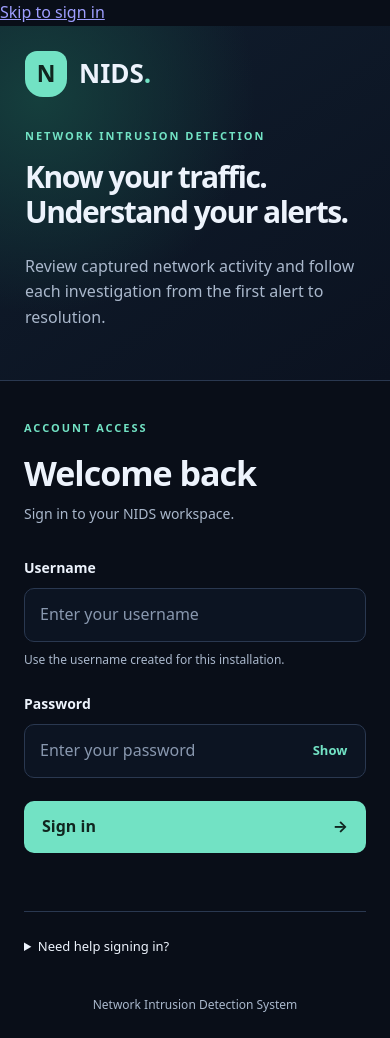
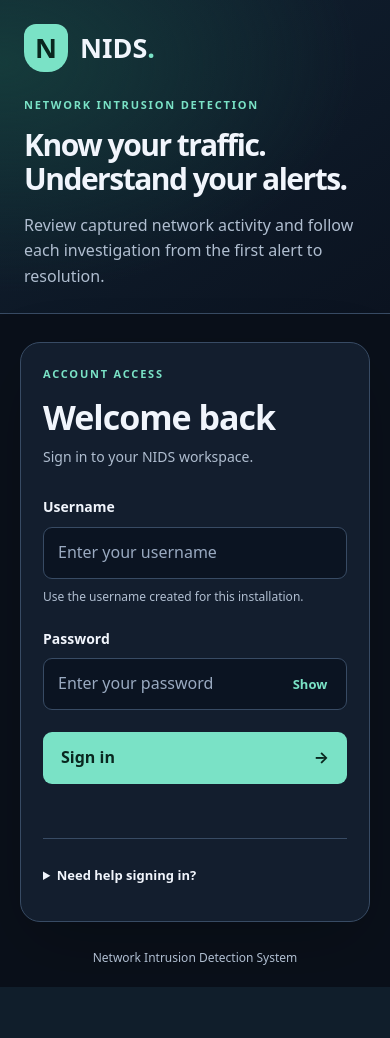
Before and after one commit to AbhishekBRajpurohit/network_intrusion_detection_system, a Flask app: page /login in a window 390 px wide. After the commit the page ends 987 px from the top, so only its background shows below. Run offline with Flask 3, Linux system fonts and the light colour scheme.

Commit message:
style: improve responsive login layout and focus visibility

```diff
--- a/static/css/login.css
+++ b/static/css/login.css
@@ -1,25 +1,29 @@
 :root {
   color-scheme: dark;
-
-  --background: #090e18;
-  --panel: #101827;
-  --input: #0c1422;
-  --border: #2a3850;
-  --text: #edf3fc;
-  --muted: #aab8cc;
-  --accent: #72e2c4;
-  --danger: #ffb3bd;
+  --background: #0a101a;
+  --panel: #131e2e;
+  --input: #0b1422;
+  --border: #384b64;
+  --text: #f1f5fc;
+  --muted: #b0bed0;
+  --accent: #7ae2c6;
+  --danger: #ffc3cc;
 }
 
 * {
   box-sizing: border-box;
 }
 
+[hidden] {
+  display: none !important;
+}
+
 body {
   margin: 0;
   background: var(--background);
   color: var(--text);
-  font-family: system-ui, -apple-system, BlinkMacSystemFont, "Segoe UI", sans-serif;
+  font-family:
+    system-ui, -apple-system, BlinkMacSystemFont, "Segoe UI", sans-serif;
   line-height: 1.6;
 }
 
@@ -28,14 +32,34 @@ input {
   font: inherit;
 }
 
-button,
-a,
-input {
-  -webkit-tap-highlight-color: transparent;
+a {
+  color: var(--accent);
 }
 
-[hidden] {
-  display: none !important;
+button,
+summary {
+  cursor: pointer;
+}
+
+:where(a, button, input, summary, [tabindex]):focus-visible {
+  outline: 3px solid var(--accent);
+  outline-offset: 4px;
+}
+
+.skip-link {
+  position: absolute;
+  top: 12px;
+  left: 12px;
+  z-index: 5;
+  padding: 10px 16px;
+  border-radius: 8px;
+  background: var(--accent);
+  color: #09271f;
+  transform: translateY(-180%);
+}
+
+.skip-link:focus {
+  transform: translateY(0);
 }
 
 .login-layout {
@@ -46,13 +70,13 @@ input {
 }
 
 .intro {
-  padding: 48px clamp(28px, 5vw, 88px);
   display: flex;
   flex-direction: column;
+  padding: 42px clamp(24px, 5vw, 80px);
+  border-right: 1px solid var(--border);
   background:
-    radial-gradient(circle at 10% 20%, #153f3d 0, transparent 48%),
-    linear-gradient(145deg, #101d2d, #0b1220);
-  border-right: 1px solid var(--border);
+    radial-gradient(ellipse at 0 20%, #153b3b, transparent 65%),
+    linear-gradient(145deg, #112131, #0b1320);
 }
 
 .brand {
@@ -62,75 +86,71 @@ input {
   gap: 12px;
   color: var(--text);
   text-decoration: none;
-  font-size: 26px;
+  font-size: 27px;
   font-weight: 800;
 }
 
 .brand-icon {
-  width: 42px;
-  height: 46px;
   display: grid;
   place-items: center;
+  width: 44px;
+  height: 48px;
+  border-radius: 12px 12px 20px 20px;
   background: var(--accent);
-  color: #10251f;
-  border-radius: 12px 12px 18px 18px;
-  font-size: 23px;
+  color: #09271f;
 }
 
-.brand-dot {
+.brand-dot,
+.feature-number {
   color: var(--accent);
 }
 
 .intro-content {
-  max-width: 560px;
+  max-width: 570px;
   margin: auto 0;
-  padding: 70px 0;
+  padding: 64px 0;
 }
 
 .eyebrow {
-  margin: 0 0 16px;
+  margin: 0 0 14px;
   color: var(--accent);
   font-size: 11px;
-  font-weight: 700;
-  letter-spacing: 2px;
+  font-weight: 750;
+  letter-spacing: 1.8px;
 }
 
 h1 {
   margin: 0 0 24px;
-  font-size: clamp(32px, 3.5vw, 50px);
-  line-height: 1.16;
+  font-size: clamp(32px, 3.6vw, 52px);
+  line-height: 1.15;
   letter-spacing: -1.5px;
 }
 
 .intro-description {
   max-width: 460px;
   color: var(--muted);
-  font-size: 16px;
 }
 
 .feature-list {
   display: grid;
-  gap: 25px;
+  gap: 26px;
+  list-style: none;
   padding: 0;
-  margin: 42px 0 0;
-  list-style: none;
+  margin: 38px 0 0;
 }
 
 .feature-list li {
   display: flex;
-  align-items: flex-start;
-  gap: 16px;
+  gap: 18px;
 }
 
 .feature-number {
+  font-size: 13px;
   padding-top: 3px;
-  color: var(--accent);
-  font-size: 12px;
-  font-weight: 700;
 }
 
 .feature-list h2 {
-  margin: 0 0 3px;
+  margin: 0 0 4px;
   font-size: 15px;
 }
 
@@ -147,62 +167,63 @@ h1 {
 }
 
 .form-panel {
-  padding: 48px 28px 24px;
   display: flex;
   flex-direction: column;
+  align-items: center;
   justify-content: center;
-  align-items: center;
+  min-width: 0;
+  padding: 48px 28px 24px;
 }
 
 .login-card {
   width: 100%;
-  max-width: 440px;
+  max-width: 470px;
   margin: auto 0;
+  padding: clamp(22px, 3vw, 36px);
+  background: var(--panel);
+  border: 1px solid var(--border);
+  border-radius: 20px;
+  box-shadow: 0 24px 70px #00000030;
 }
 
 .login-card h2 {
   margin: 0 0 8px;
   font-size: 34px;
-  line-height: 1.25;
+  line-height: 1.2;
   letter-spacing: -1px;
 }
 
 .form-description {
-  margin: 0 0 32px;
+  margin: 0 0 28px;
   color: var(--muted);
   font-size: 14px;
 }
 
 .form-field {
-  margin-bottom: 23px;
+  margin-bottom: 22px;
 }
 
 label {
   display: block;
-  margin-bottom: 9px;
+  margin-bottom: 8px;
   font-size: 14px;
-  font-weight: 600;
+  font-weight: 650;
 }
 
 input {
   width: 100%;
+  min-width: 0;
   min-height: 52px;
-  padding: 13px 15px;
+  padding: 12px 14px;
+  color: var(--text);
+  background: var(--input);
   border: 1px solid var(--border);
-  border-radius: 10px;
-  background: var(--input);
-  color: var(--text);
+  border-radius: 9px;
+  font-size: 16px;
 }
 
 input::placeholder {
-  color: #8998af;
-}
-
-input:focus-visible,
-button:focus-visible,
-a:focus-visible {
-  outline: 3px solid var(--accent);
-  outline-offset: 3px;
+  color: #9aaac1;
 }
 
 .password-field {
@@ -210,27 +231,26 @@ a:focus-visible {
 }
 
 .password-field input {
-  padding-right: 76px;
+  padding-right: 80px;
 }
 
 .password-toggle {
   position: absolute;
-  right: 5px;
-  top: 5px;
-  min-width: 62px;
-  min-height: 42px;
+  top: 4px;
+  right: 4px;
+  min-width: 66px;
+  min-height: 44px;
   padding: 8px;
   border: 0;
   border-radius: 6px;
   background: transparent;
   color: var(--accent);
-  cursor: pointer;
   font-size: 13px;
-  font-weight: 600;
+  font-weight: 700;
 }
 
 .password-toggle:hover {
-  background: #1b2d3c;
+  background: #203448;
 }
 
 .submit-button {
@@ -239,61 +259,85 @@ a:focus-visible {
   justify-content: space-between;
   width: 100%;
   min-height: 52px;
-  padding: 13px 18px;
+  padding: 12px 18px;
   border: 0;
-  border-radius: 10px;
+  border-radius: 9px;
   background: var(--accent);
-  color: #10251f;
+  color: #09271f;
   font-weight: 750;
-  cursor: pointer;
+  transition: background-color 150ms ease;
 }
 
-.submit-button:hover {
-  background: #92efd5;
+.submit-button:hover:not(:disabled) {
+  background: #a0f2db;
 }
 
 .submit-button:disabled {
-  opacity: 0.65;
+  opacity: 0.7;
   cursor: wait;
+}
+
+form[aria-busy="true"] .submit-arrow {
+  visibility: hidden;
+}
+
+.error-message,
+.connection-warning {
+  margin: 0 0 22px;
+  padding: 14px;
+  border: 1px solid #a66070;
+  border-radius: 9px;
+  background: #351f2c;
+  color: var(--danger);
+  font-size: 13px;
+  overflow-wrap: anywhere;
 }
 
 .error-message {
   display: grid;
   gap: 4px;
-  margin-bottom: 24px;
-  padding: 14px 16px;
-  border: 1px solid #834653;
-  border-radius: 10px;
-  background: #301c28;
-  color: var(--danger);
-  font-size: 13px;
+}
+
+.connection-warning {
+  border-color: #987840;
+  background: #30291c;
+  color: #ffe0a8;
 }
 
 .field-hint {
   margin: 8px 0 0;
-  min-height: 20px;
   color: var(--muted);
   font-size: 12px;
 }
 
+#login-status {
+  min-height: 24px;
+}
+
 #caps-warning {
-  color: #ffd18a;
+  color: #ffe0a8;
 }
 
 .account-help {
-  margin-top: 30px;
-  padding-top: 24px;
+  margin-top: 22px;
   border-top: 1px solid var(--border);
+  padding-top: 16px;
   font-size: 13px;
 }
 
+.account-help summary {
+  min-height: 44px;
+  padding: 10px 0;
+  color: var(--text);
+  font-weight: 650;
+}
+
 .account-help p {
-  margin: 5px 0 0;
   color: var(--muted);
 }
 
 .panel-footer {
-  margin: 38px 0 0;
+  margin: 26px 0 0;
   text-align: center;
 }
 
@@ -303,18 +347,23 @@ a:focus-visible {
   }
 
   .intro {
-    padding: 25px;
+    padding: 24px;
     border-right: 0;
     border-bottom: 1px solid var(--border);
   }
 
   .intro-content {
     margin: 0;
-    padding: 30px 0 8px;
+    padding: 24px 0 0;
   }
 
-  .intro-content h1 {
+  h1 {
     font-size: 30px;
+    margin-bottom: 12px;
+  }
+
+  .intro-description {
+    margin-bottom: 0;
   }
 
   .feature-list,
@@ -323,18 +372,45 @@ a:focus-visible {
   }
 
   .form-panel {
-    padding: 38px 24px 24px;
+    padding: 28px 20px 20px;
   }
 }
 
 @media (max-width: 380px) {
-  .intro,
+  .intro {
+    padding: 20px;
+  }
+
   .form-panel {
-    padding-left: 18px;
-    padding-right: 18px;
+    padding: 20px 12px;
+  }
+
+  .login-card {
+    padding: 20px;
+    border-radius: 14px;
   }
 
   .login-card h2 {
     font-size: 29px;
   }
 }
+
+@media (prefers-reduced-motion: reduce) {
+
+  *,
+  *::before,
+  *::after {
+    transition: none !important;
+    animation: none !important;
+  }
+}
+
+@media (forced-colors: active) {
+
+  .login-card,
+  input,
+  button,
+  .error-message {
+    border: 1px solid CanvasText;
+  }
+}
```
